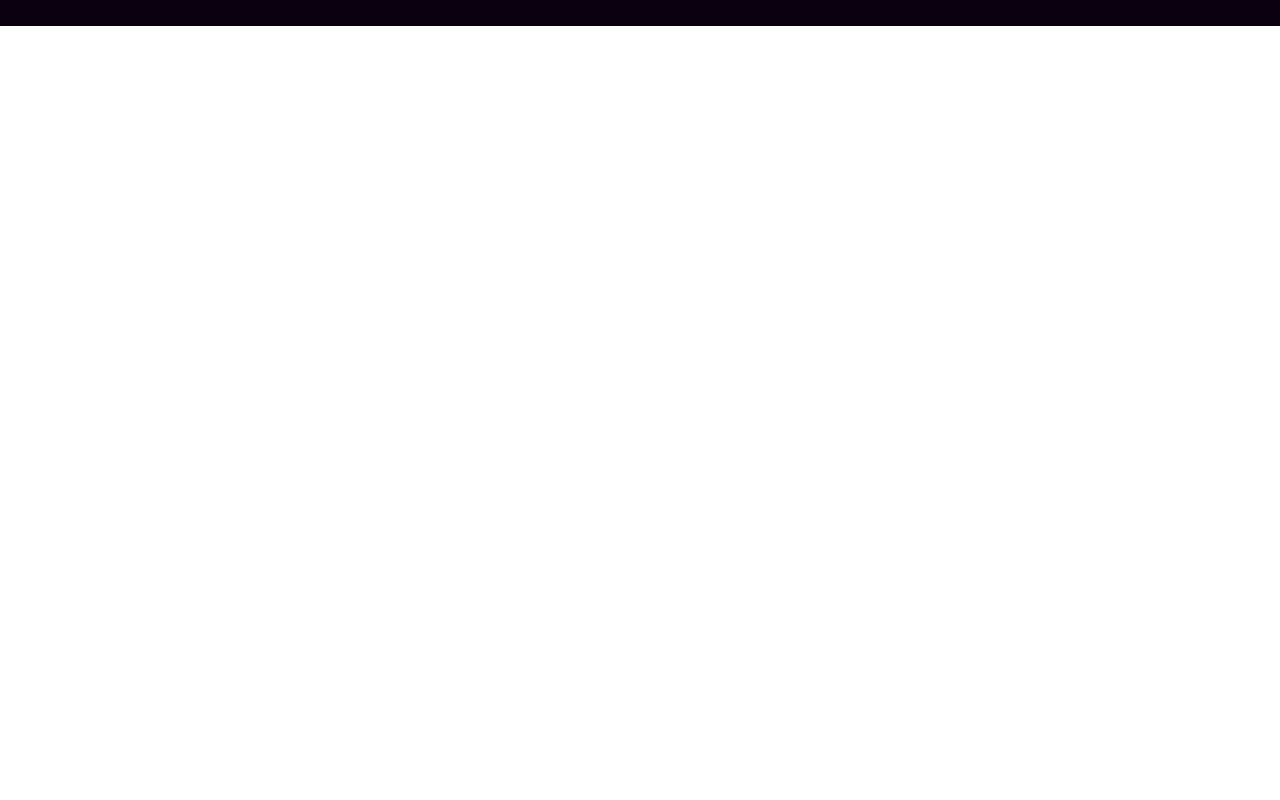
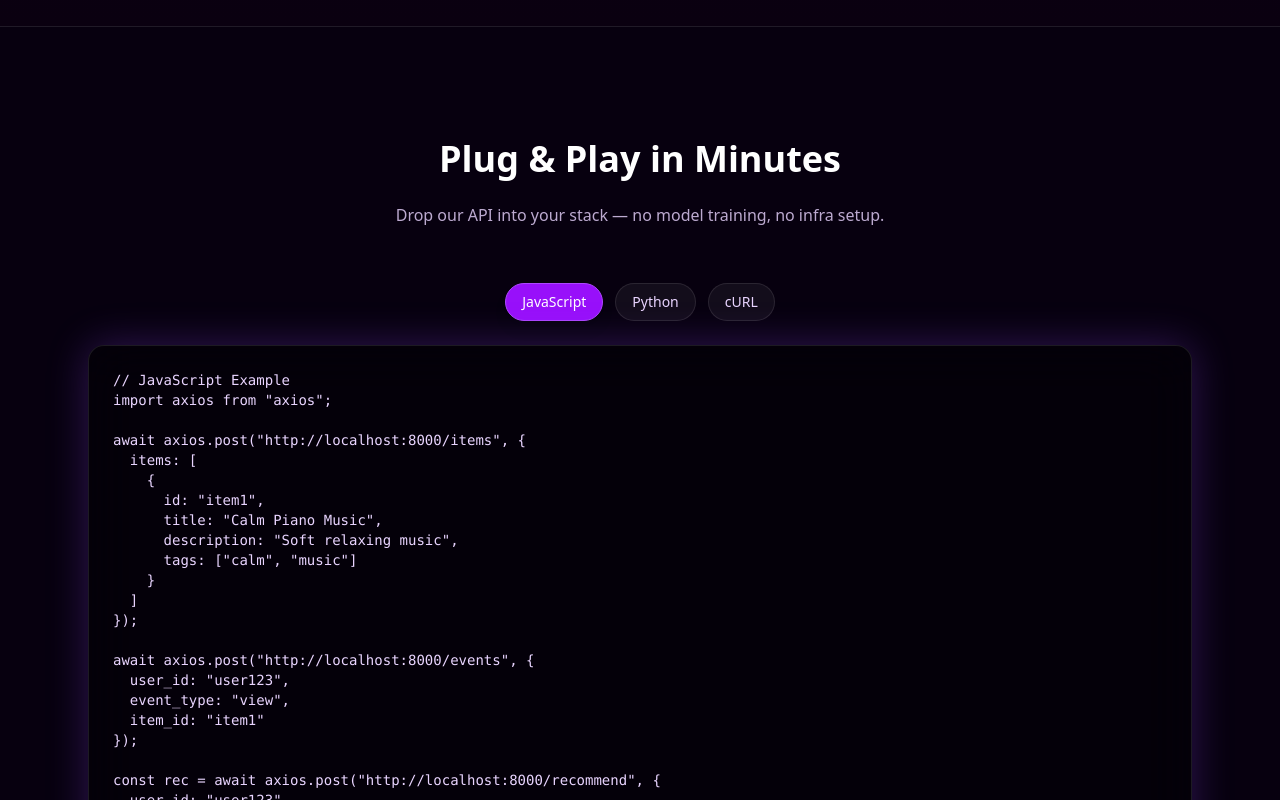
Before and after one commit to Anu8587/Uni-rec, a Next.js app in the folder frontend/: page / in a window 1280 px wide. Shown: the part 3160-3960 px from the top of the page. Before the commit the page ends 3186 px from the top, so only its background shows below. Built offline with nearby package versions, Linux system fonts and the light colour scheme.

Commit message:
added integrations

```diff
--- a/frontend/app/page.tsx
+++ b/frontend/app/page.tsx
@@ -3,6 +3,7 @@
 import Hero from "../components/ui/Hero";
 import Features from "../components/ui/Features";
 import HowItWorks from "../components/ui/HowItWorks";
+import CodeSamples from "../components/ui/CodeSamples";
 
 export default function Home() {
   return (
@@ -10,6 +11,7 @@ export default function Home() {
       <Hero />
       <Features />
        <HowItWorks />
+       <CodeSamples/>
     </>
   );
 }
--- /dev/null
+++ b/frontend/components/ui/CodeSamples.tsx
@@ -0,0 +1,133 @@
+"use client";
+
+import { useState } from "react";
+import { cn } from "@/lib/utils";
+
+const tabs = ["JavaScript", "Python", "cURL"];
+
+const codeBlocks: Record<string, string> = {
+  JavaScript: `// JavaScript Example
+import axios from "axios";
+
+await axios.post("http://localhost:8000/items", {
+  items: [
+    {
+      id: "item1",
+      title: "Calm Piano Music",
+      description: "Soft relaxing music",
+      tags: ["calm", "music"]
+    }
+  ]
+});
+
+await axios.post("http://localhost:8000/events", {
+  user_id: "user123",
+  event_type: "view",
+  item_id: "item1"
+});
+
+const rec = await axios.post("http://localhost:8000/recommend", {
+  user_id: "user123",
+  context: { time_of_day: "evening" }
+});
+
+console.log(rec.data);`,
+
+  Python: `# Python Example
+import requests
+
+requests.post("http://localhost:8000/items", json={
+    "items": [
+        {
+            "id": "item1",
+            "title": "Calm Piano Music",
+            "description": "Soft relaxing music",
+            "tags": ["calm", "music"],
+        }
+    ]
+})
+
+requests.post("http://localhost:8000/events", json={
+    "user_id": "user123",
+    "event_type": "view",
+    "item_id": "item1"
+})
+
+rec = requests.post("http://localhost:8000/recommend", json={
+    "user_id": "user123",
+    "context": {"time_of_day": "evening"}
+})
+
+print(rec.json())`,
+
+  cURL: `# cURL Example
+curl -X POST http://localhost:8000/items \\
+  -H "Content-Type: application/json" \\
+  -d '{
+    "items": [
+      {
+        "id": "item1",
+        "title": "Calm Piano Music",
+        "description": "Soft relaxing music",
+        "tags": ["calm", "music"]
+      }
+    ]
+  }'
+
+curl -X POST http://localhost:8000/events \\
+  -H "Content-Type: application/json" \\
+  -d '{
+    "user_id": "user123",
+    "event_type": "view",
+    "item_id": "item1"
+  }'
+
+curl -X POST http://localhost:8000/recommend \\
+  -H "Content-Type: application/json" \\
+  -d '{
+    "user_id": "user123",
+    "context": {"time_of_day": "evening"}
+  }'`
+};
+
+export default function CodeSamples() {
+  const [activeTab, setActiveTab] = useState("JavaScript");
+
+  return (
+    <section className="py-28 bg-[#07000f] border-t border-white/10">
+      <div className="max-w-6xl mx-auto px-6 text-center">
+        <h2 className="text-4xl font-bold text-white mb-6">
+          Plug & Play in Minutes
+        </h2>
+        <p className="text-purple-200/80 max-w-2xl mx-auto mb-14">
+          Drop our API into your stack — no model training, no infra setup.
+        </p>
+
+        {/* Tabs */}
+        <div className="flex justify-center gap-3 mb-6">
+          {tabs.map((tab) => (
+            <button
+              key={tab}
+              onClick={() => setActiveTab(tab)}
+              className={cn(
+                "px-4 py-2 rounded-full border text-sm transition",
+                activeTab === tab
+                  ? "bg-purple-600 text-white border-purple-500 shadow-lg"
+                  : "bg-white/5 text-purple-200 border-white/10 hover:border-purple-400/50"
+              )}
+            >
+              {tab}
+            </button>
+          ))}
+        </div>
+
+        {/* Code Block */}
+        <div className="bg-black/40 backdrop-blur-xl border border-white/10 rounded-2xl p-6 shadow-[0_0_40px_rgba(140,70,240,0.3)] text-left">
+          <pre className="text-purple-200 text-sm overflow-x-auto whitespace-pre-wrap">
+{codeBlocks[activeTab]}
+          </pre>
+        </div>
+      </div>
+    </section>
+  );
+}
```
